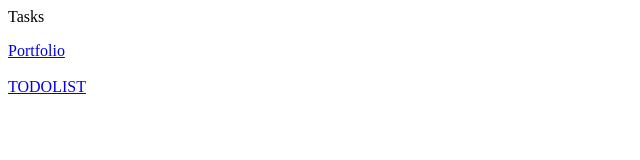
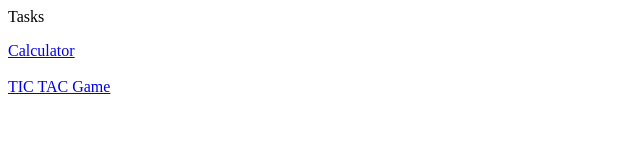
Before and after one commit to Shreyaswami7030/Fullstack, a plain HTML site: page index.html in a window 1280 px wide. Shown: the full height of the page, 0-640 px from the left. Drawn offline with Linux system fonts and the light colour scheme.

Commit message:
Update index.html

```diff
--- a/index.html
+++ b/index.html
@@ -4,9 +4,9 @@
   </head>
   <body>
     <p>Tasks </p>
-    <a href="Assig8/index.html" target="_blank">Portfolio</a>
+    <a href="Assig8/index.html" target="_blank">Calculator</a>
     <br><br>
-    <a href="TO DO List/index.html" target="_blank">TODOLIST</a>
+    <a href="Assig9/index.html" target="_blank">TIC TAC Game</a>
     <br><br>
 
   </body>
```
